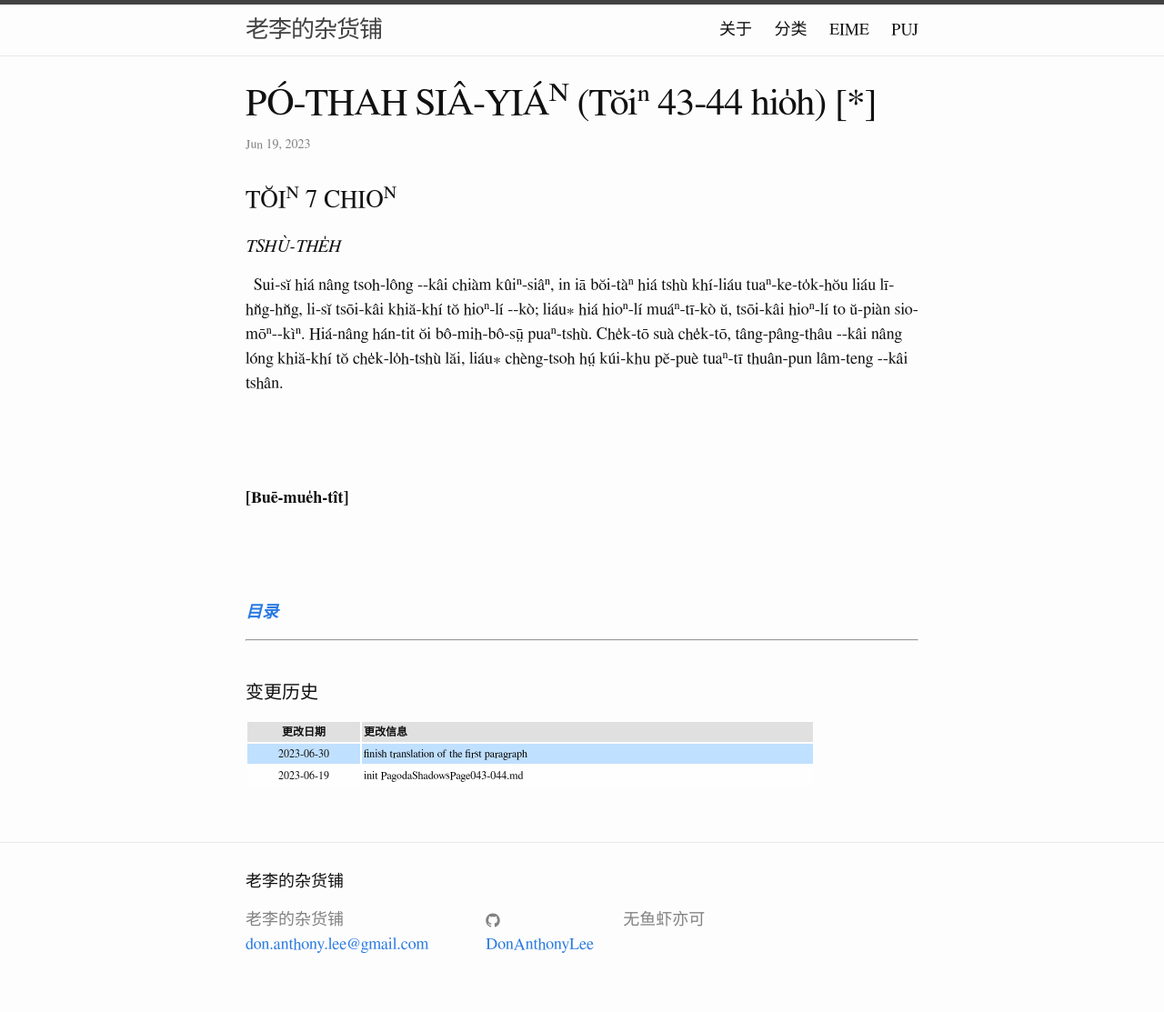
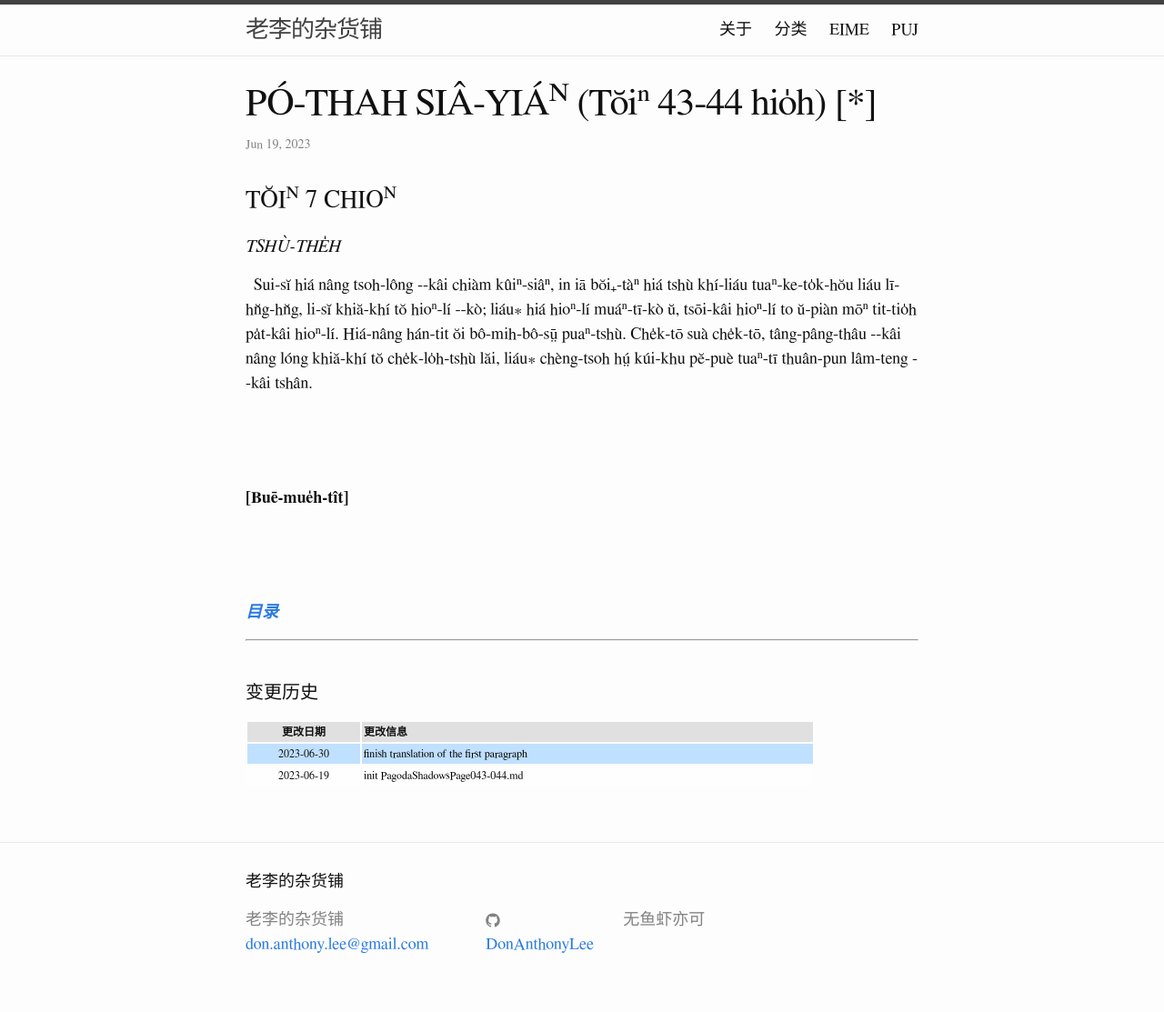
Before and after one commit to DonAnthonyLee/DonAnthonyLee.github.io, a Jekyll site: the page built from docs/puj/PagodaShadowsPage043-044.md, in a window 1280 px wide. Shown: the whole page at 91% size. Built offline with Jekyll 4.4.1, drawn with Linux system fonts in a browser that asks for light colours; some web fonts are replaced.

Commit message:
fix typo (IGNORE_CHANGELOG)

```diff
--- a/docs/puj/PagodaShadowsPage043-044.md
+++ b/docs/puj/PagodaShadowsPage043-044.md
@@ -15,7 +15,7 @@
 <h4><i>TSHÙ-THE̍H</i></h4>
 
 <!-- THOUGH the masses of the people are farmers, they live in villages, not in isolated houses; and the villages are so numerous all over the land that many others may be seen from any one of them. -->
-&nbsp;&nbsp;Sui-sĭ hiá nâng tsoh-lông &#x002D;&#x002D;kâi chiàm kûiⁿ-siâⁿ, in iā bŏi-tàⁿ hiá tshù khí-liáu tuaⁿ-ke-to̍k-hŏu liáu lī-hn̆g-hn̆g, li-sĭ tsōi-kâi khiă-khí tŏ hioⁿ-lí &#x002D;&#x002D;kò; liáu⁎ hiá hioⁿ-lí muáⁿ-tī-kò ŭ, tsōi-kâi hioⁿ-lí to ŭ-piàn sio-mōⁿ&#x002D;&#x002D;kìⁿ.
+&nbsp;&nbsp;Sui-sĭ hiá nâng tsoh-lông &#x002D;&#x002D;kâi chiàm kûiⁿ-siâⁿ, in iā bŏi₊-tàⁿ hiá tshù khí-liáu tuaⁿ-ke-to̍k-hŏu liáu lī-hn̆g-hn̆g, li-sĭ khiă-khí tŏ hioⁿ-lí &#x002D;&#x002D;kò; liáu⁎ hiá hioⁿ-lí muáⁿ-tī-kò ŭ, tsōi-kâi hioⁿ-lí to ŭ-piàn mōⁿ tit-tio̍h pa̍t-kâi hioⁿ-lí.
 <!-- The people are the farthest possible from being nomadic. -->
 Hiá-nâng hán-tit ŏi bô-mih-bô-sṳ̄ puaⁿ-tshù.
 <!-- Generation after generation of the same family live in the same house and till the same fields, which descend surely from father to son. -->
```
Also changed, not shown: docs/puj/PagodaShadowsPage082.md (+1 -1 lines).
